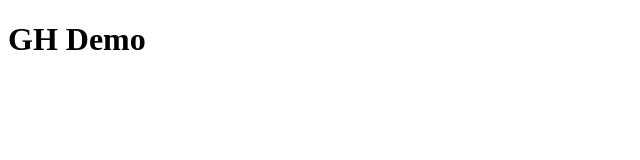
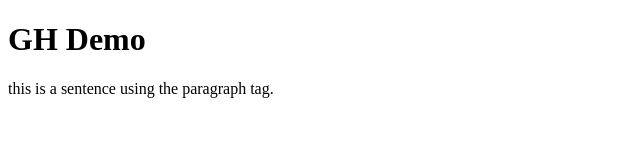
Before and after one commit to GalineDoro/gh-demo, a plain HTML site: page index.html in a window 1280 px wide. Shown: the whole page, without its empty margins (0-640 px from the left). Drawn offline with Linux system fonts and the light colour scheme.

Commit message:
Create a sentence in the server

```diff
--- a/index.html
+++ b/index.html
@@ -8,6 +8,8 @@
 </head>
 <h1> GH Demo </h1>
 
+<p>this is a sentence using the paragraph tag.</p>
+
 
 <body>
 
```
